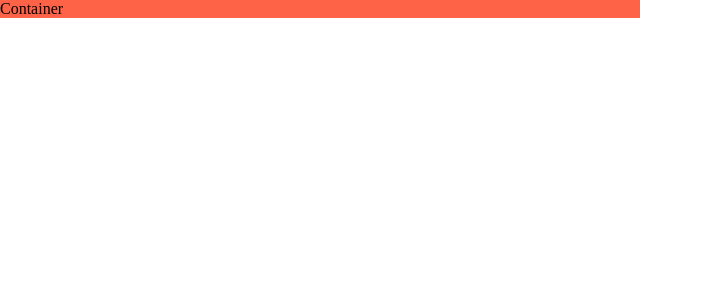
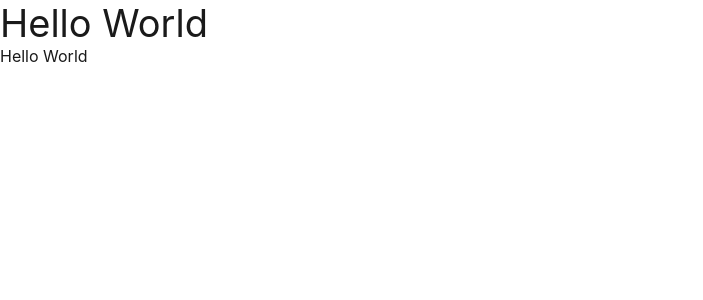
Before and after one commit to braydenk/styled-component-library, a React (Create React App) app: page / in a window 1280 px wide. Shown: the top 300 px of the page, without its empty margins (0-703 px from the left). Built offline with nearby package versions, Linux system fonts and the light colour scheme.

Commit message:
Added text & title components

```diff
--- a/src/App.js
+++ b/src/App.js
@@ -1,12 +1,15 @@
 import React from 'react';
 import Page from './components/Page';
 import Container from './components/Container';
+import Text from './components/Text';
+import Title from './components/Title';
 
 function App() {
   return (
     <Page>
-      <Container background={'tomato'} width="50%">
-        Container
+      <Container>
+        <Title>Hello World</Title>
+        <Text>Hello World</Text>
       </Container>
     </Page>
   );
--- a/src/components/Page.js
+++ b/src/components/Page.js
@@ -6,6 +6,8 @@ const GlobalStyle = createGlobalStyle`
     min-height: 100vh;
     box-sizing: border-box;
     font-size: 100%;
+    font-family: ${props => props.theme.fontStacks.sansSerif};
+    color: ${props => props.theme.colors.black};
   }
 
   *,
@@ -36,27 +38,21 @@ const theme = {
       '-apple-system, BlinkMacSystemFont, "Segoe UI", Roboto, Helvetica, Arial, sans-serif, "Apple Color Emoji", "Segoe UI Emoji", "Segoe UI Symbol"'
   },
   colors: {
-    neutralPalette: {
-      white: '#fff',
-      gray200: '#fafafa',
-      gray300: '#f5f5f5',
-      gray400: '#e8e8e8',
-      gray500: '#d9d9d9',
-      gray600: '#bfbfbf',
-      gray700: '#8c8c8c',
-      gray800: '#595959',
-      gray900: '#262626',
-      black: '#000'
-    }
+    accent: '#3d393f6',
+    black: 'hsl(0, 0%, 10%)',
+    gray: '#a7aeb4',
+    lightGray: '#e7e9eb'
   }
 };
 
 function Page({ children }) {
   return (
-    <>
-      <GlobalStyle />
-      <ThemeProvider theme={theme}>{children}</ThemeProvider>
-    </>
+    <ThemeProvider theme={theme}>
+      <>
+        <GlobalStyle />
+        {children}
+      </>
+    </ThemeProvider>
   );
 }
 
--- /dev/null
+++ b/src/components/Text.js
@@ -0,0 +1,7 @@
+import styled from 'styled-components';
+
+const Text = styled.p`
+  font-size: 16px;
+`;
+
+export default Text;
--- /dev/null
+++ b/src/components/Title.js
@@ -0,0 +1,7 @@
+import styled from 'styled-components';
+
+const Title = styled.h1`
+  font-size: 38px;
+`;
+
+export default Title;
```
